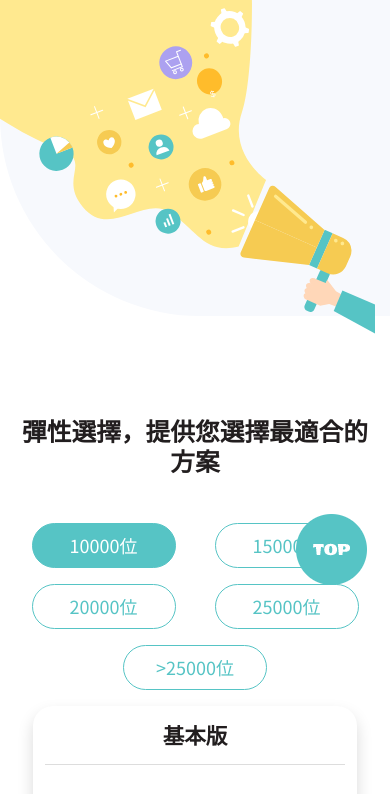
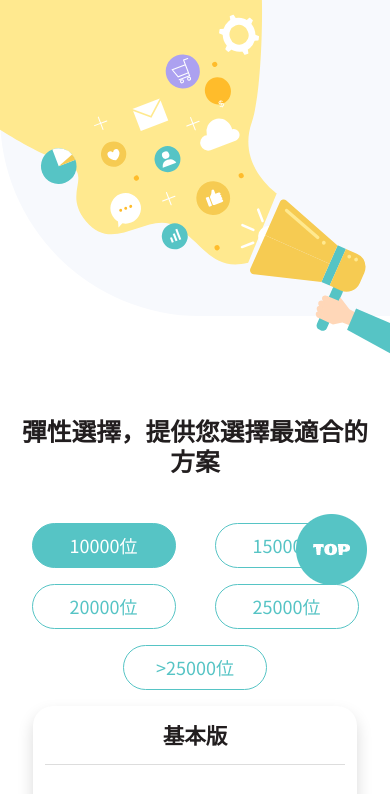
Before and after one commit to ZeoXer/ZeoXer.github.io, a plain HTML site: page chatTalker/price.html in a window 390 px wide. Shown: the part 236-1030 px from the top of the page. Drawn offline with nearby package versions, Linux system fonts and the light colour scheme.

Commit message:
20220604-2

```diff
--- a/chatTalker/price.html
+++ b/chatTalker/price.html
@@ -30,6 +30,7 @@
     <div
       class="bg-ball-3 w-153 h-317 position-absolute top-200vh d-block d-md-none"
     ></div>
+    <!-- top bar for rwd -->
     <div
       class="top-bar d-flex justify-content-between align-items-center px-3 pt-4 pb-3 bg-white d-block d-md-none"
     >
@@ -42,7 +43,8 @@
         >回首頁</a
       >
     </div>
-    <div class="price-banner-img-sm position-absolute d-block d-md-none"></div>
+    <div class="position-absolute w-100 d-block d-md-none"><img src="./images/banner_sm.svg" class="w-100" alt="banner"></div>
+    <!--  -->
     <div class="bg-skyBlue mb-100">
       <section class="header">
         <div class="container">
--- a/chatTalker/scss/_price.scss
+++ b/chatTalker/scss/_price.scss
@@ -4,12 +4,6 @@
   background: url("../images/banner.svg") no-repeat;
 }
 
-.price-banner-img-sm {
-  width: 375px;
-  height: 495px;
-  background: url("../images/banner_sm.svg") no-repeat;
-}
-
 .price-link {
   z-index: 10;
 }
```
Also changed, not shown: chatTalker/css/all.css.
